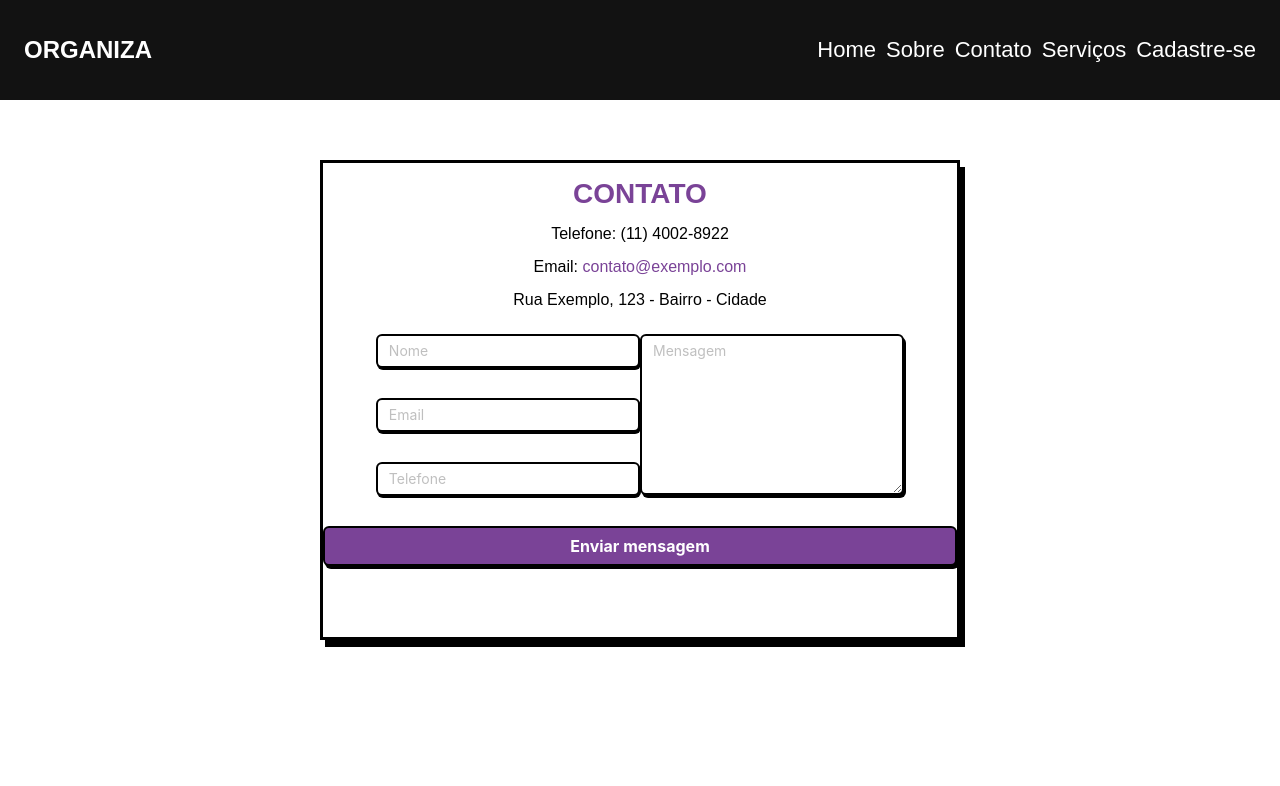
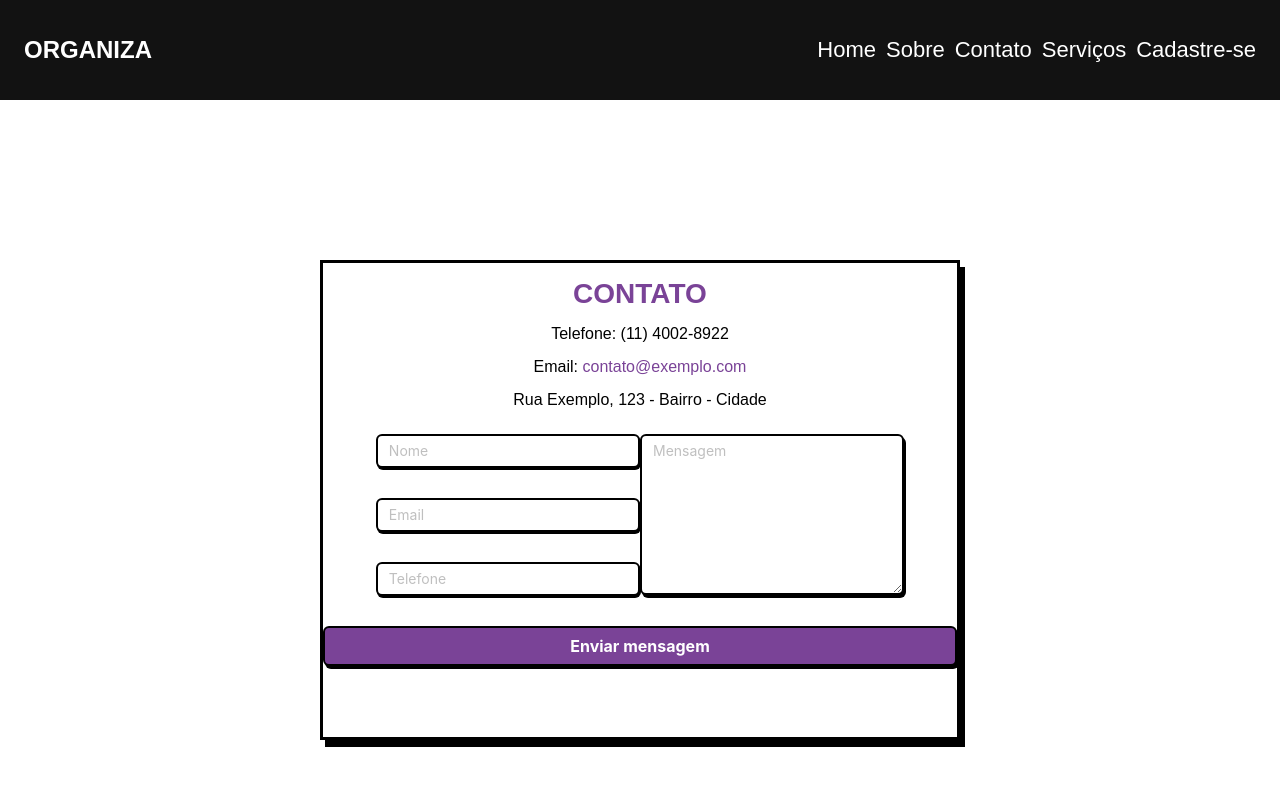
Before and after one commit to Guigui3801/organiza_pi7, a React (Create React App) app in the folder front/: page /contact in a window 1280 px wide. Shown: the top 786 px of the page. Built offline with nearby package versions, Linux system fonts and the light colour scheme; the HTML template or start-up script is replaced by a standard one.

Commit message:
Ajustada a caixa de contatos

```diff
--- a/front/src/components/AppContact/AppContact.styles.scss
+++ b/front/src/components/AppContact/AppContact.styles.scss
@@ -4,7 +4,7 @@ p {
 }
 
 .contact {
-  margin: auto;
+  margin: 100px auto;
   position: absolute;
   top: 50%;
   left: 50%;
```
